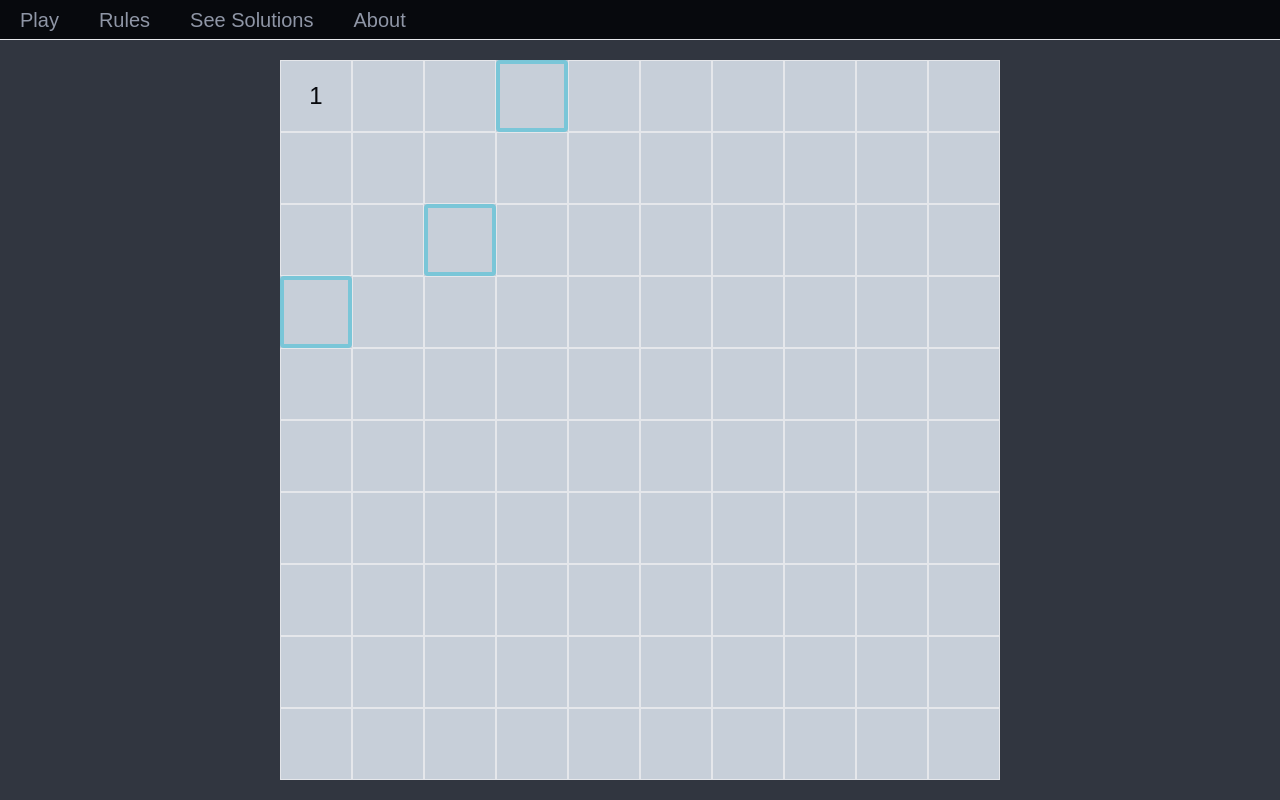
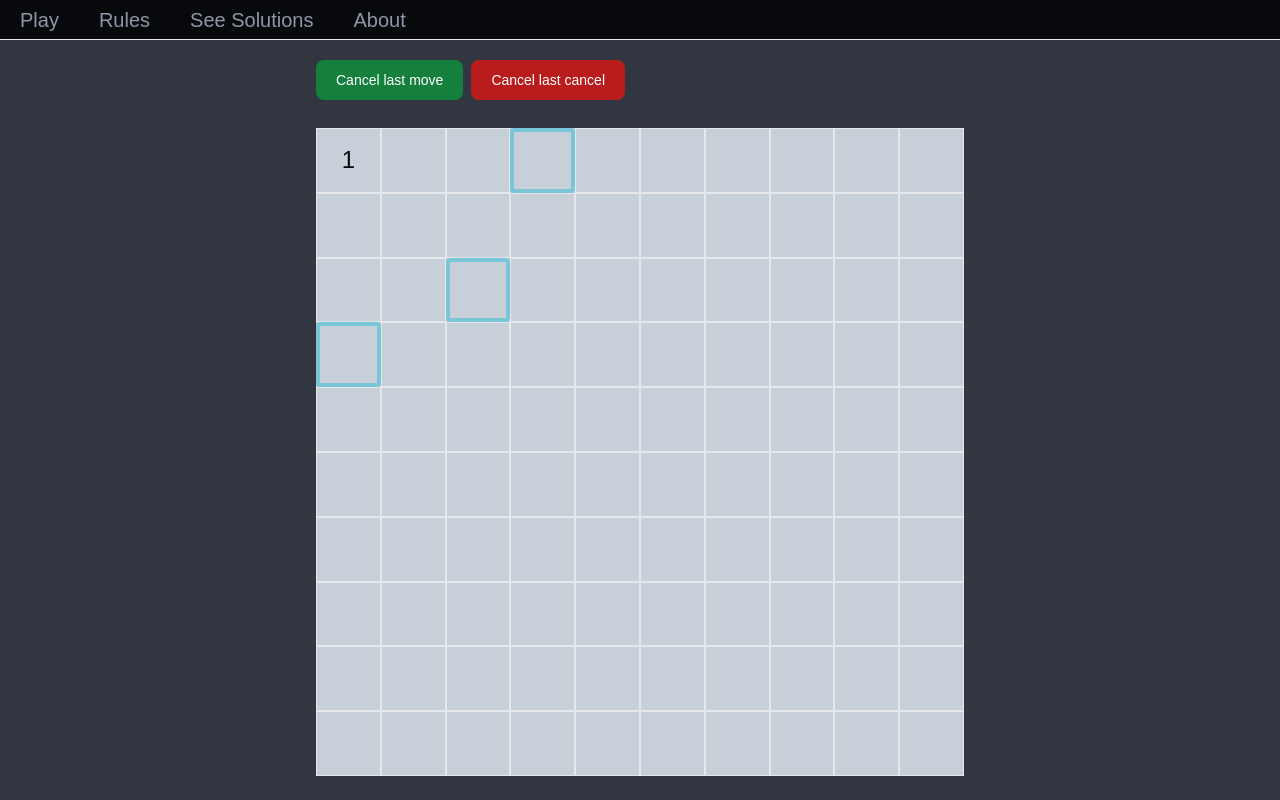
Before and after one commit to pommeJedusor/magical_square_site, a Next.js app: page /en/ in a window 1280 px wide. Built offline with nearby package versions, Linux system fonts and the light colour scheme.

Commit message:
add cancel move

```diff
--- a/app/[lang]/get_page/[page_size]/[page_index]/page.tsx
+++ b/app/[lang]/get_page/[page_size]/[page_index]/page.tsx
@@ -76,7 +76,7 @@
           {solutions.map((solution, index) => (
             <div key={index} className='lg:w-[34vw] lg:h-[34vw] w-[68vw] h-[68vw] my-5'>
               <h3 className='text-dark-white mt-5 text-xl'>{format_number(((Number(page_index) - 1) * Number(page_size) + index + 1).toString())}.</h3>
-              <MagicalSquareGrid key={solution.solution} input_depth={2} input_grid={getGridFromSolution(solution.solution)} input_x={5} input_y={5} />
+              <MagicalSquareGrid key={solution.solution} input_depth={2} input_grid={getGridFromSolution(solution.solution)} input_x={5} input_y={5} moves={[]} />
             </div>
           ))}
         </div>
@@ -93,7 +93,7 @@
           {solutions.map((solution, index) => (
             <div key={index} className='lg:w-[34vw] lg:h-[34vw] w-[68vw] h-[68vw] my-5'>
               <h3 className='text-dark-white mt-5 text-xl'>{format_number(((Number(page_index) - 1) * Number(page_size) + index + 1).toString())}.</h3>
-              <MagicalSquareGrid key={solution.solution} input_depth={2} input_grid={getGridFromSolution(solution.solution)} input_x={5} input_y={5} />
+              <MagicalSquareGrid key={solution.solution} input_depth={2} input_grid={getGridFromSolution(solution.solution)} input_x={5} input_y={5} moves={[]} />
             </div>
           ))}
         </div>
--- a/app/[lang]/page.tsx
+++ b/app/[lang]/page.tsx
@@ -1,5 +1,5 @@
 import NavLayout from '@/app/nav'
-import MagicalSquareGrid from '@/app/magicalSquareGrid'
+import UserMagicalSquareGrid from '@/app/userMagicalSquareGrid'
 import { Metadata } from 'next'
 
 export const metadata: Metadata = {
@@ -13,7 +13,7 @@
     <div>
       <NavLayout lang={params.lang} />
       <div className='w-[90vh] h-[90vh] max-w-[90vw] max-h-[90vw] mx-auto my-5'>
-        <MagicalSquareGrid input_depth={2} input_grid={null} input_x={0} input_y={0} />
+        <UserMagicalSquareGrid />
       </div>
     </div>
   );
--- a/app/magicalSquareGrid.tsx
+++ b/app/magicalSquareGrid.tsx
@@ -1,5 +1,5 @@
 "use client"
-import { useState } from "react";
+import { useEffect, useState } from "react";
 
 function isAvailableMove(current_x: number, current_y: number, x: number, y: number): boolean {
   const current_index = current_y * 10 + current_x;
@@ -16,12 +16,19 @@
   return possible_moves.includes(current_index - index);
 }
 
-export default function MagicalSquareGrid({ input_depth, input_grid, input_x, input_y }: { input_depth: number, input_grid: Array<Array<number>> | null, input_x: number, input_y: number }) {
+export default function MagicalSquareGrid({ input_depth, input_grid, input_x, input_y, moves }: { input_depth: number, input_grid: Array<Array<number>> | null, input_x: number, input_y: number, moves: number[][] }) {
   const [grid, setGrid] = useState(input_grid || Array.from({ length: 10 }, () => Array(10).fill(0)));
   grid[input_y][input_x] = grid[input_y][input_x] || 1;
   const [current_depth, setCurrentDepth] = useState(input_depth);
   const [current_x, setX] = useState(input_x);
   const [current_y, setY] = useState(input_y);
+
+  useEffect(() => {
+    setCurrentDepth(input_depth);
+    setX(input_x);
+    setY(input_y);
+  }, [input_grid, input_depth, input_x, input_y]);
+
   function play_move(x: number, y: number): void {
     grid[y][x] = current_depth;
     // doesn't copy the sub-array because we just want react to reload
@@ -29,6 +36,7 @@
     setCurrentDepth(current_depth + 1);
     setX(x);
     setY(y);
+    moves.push([x, y]);
   }
   return (
     <div className='w-full h-full bg-dark-white flex flex-col'>
--- /dev/null
+++ b/app/userMagicalSquareGrid.tsx
@@ -0,0 +1,37 @@
+"use client"
+import { useState } from "react";
+import MagicalSquareGrid from "./magicalSquareGrid";
+
+export default function UserMagicalSquareGrid() {
+  const [grid, setGrid] = useState(Array.from({ length: 10 }, () => Array(10).fill(0)));
+  const [current_depth, setCurrentDepth] = useState(2);
+  const [current_x, setX] = useState(0);
+  const [current_y, setY] = useState(0);
+  const [moves, setMoves] = useState([[0, 0]]);
+  grid[current_y][current_x] = grid[current_y][current_x] || 1;
+
+  function cancelMove() {
+    if (moves.length <= 1) return;
+    //const last_move = moves.pop();
+    const last_move = moves.pop() as number[];
+    grid[last_move[1]][last_move[0]] = 0;
+    setGrid(grid.slice());
+    setCurrentDepth(moves.length + 1);
+    setX(moves[moves.length - 1][0])
+    setY(moves[moves.length - 1][1])
+    setMoves(moves.slice());
+  }
+
+
+  return (
+    <div className='w-full h-full mx-auto my-5'>
+      <div className="w-[90%] h-10% mx-auto">
+        <button type="button" onClick={cancelMove} className="focus:outline-none text-white bg-green-700 hover:bg-green-800 focus:ring-4 focus:ring-green-300 font-medium rounded-lg text-sm px-5 py-2.5 me-2 mb-2 dark:bg-green-600 dark:hover:bg-green-700 dark:focus:ring-green-800">Cancel last move</button>
+        <button type="button" className="focus:outline-none text-white bg-red-700 hover:bg-red-800 focus:ring-4 focus:ring-red-300 font-medium rounded-lg text-sm px-5 py-2.5 me-2 mb-2 dark:bg-red-600 dark:hover:bg-red-700 dark:focus:ring-red-900">Cancel last cancel</button>
+      </div>
+      <div className='w-[90%] h-[90%] mx-auto my-5'>
+        <MagicalSquareGrid input_depth={current_depth} input_grid={grid} input_x={current_x} input_y={current_y} moves={moves} />
+      </div>
+    </div>
+  );
+}
```
